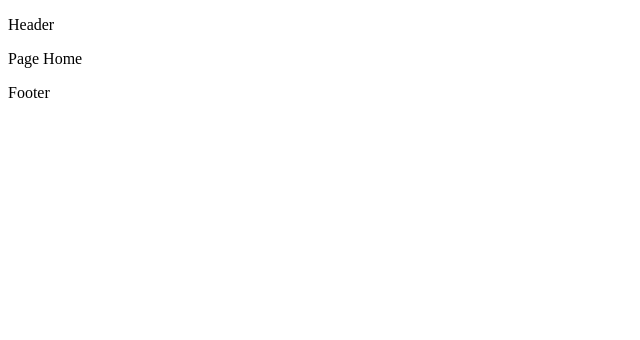
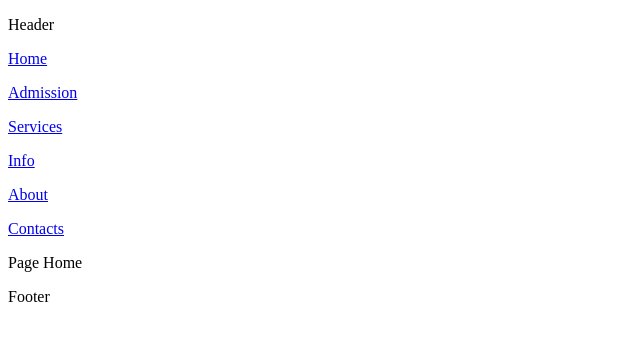
Before and after one commit to VoltG3/react_lors, a React (Create React App) app: page /home in a window 1280 px wide. Shown: the top 340 px of the page, without its empty margins (0-640 px from the left). Built offline with nearby package versions, Linux system fonts and the light colour scheme.

Commit message:
[ ADDING ] - navigation

```diff
--- a/src/components/Header.js
+++ b/src/components/Header.js
@@ -1,8 +1,10 @@
+import Navigation from './Navigation'
 
 export default function Header() {
     return (
         <>
             <p>Header</p>
+            <Navigation />
         </>
     )
 }
--- /dev/null
+++ b/src/components/Navigation.js
@@ -0,0 +1,14 @@
+import {Link} from 'react-router-dom'
+
+export default function Navigation() {
+    return (
+        <>
+            <Link to={"home"}><p>Home</p></Link>
+            <Link to={"admission"}><p>Admission</p></Link>
+            <Link to={"services"}><p>Services</p></Link>
+            <Link to={"info"}><p>Info</p></Link>
+            <Link to={"about"}><p>About</p></Link>
+            <Link to={"contacts"}><p>Contacts</p></Link>
+        </>
+    )
+}
```
